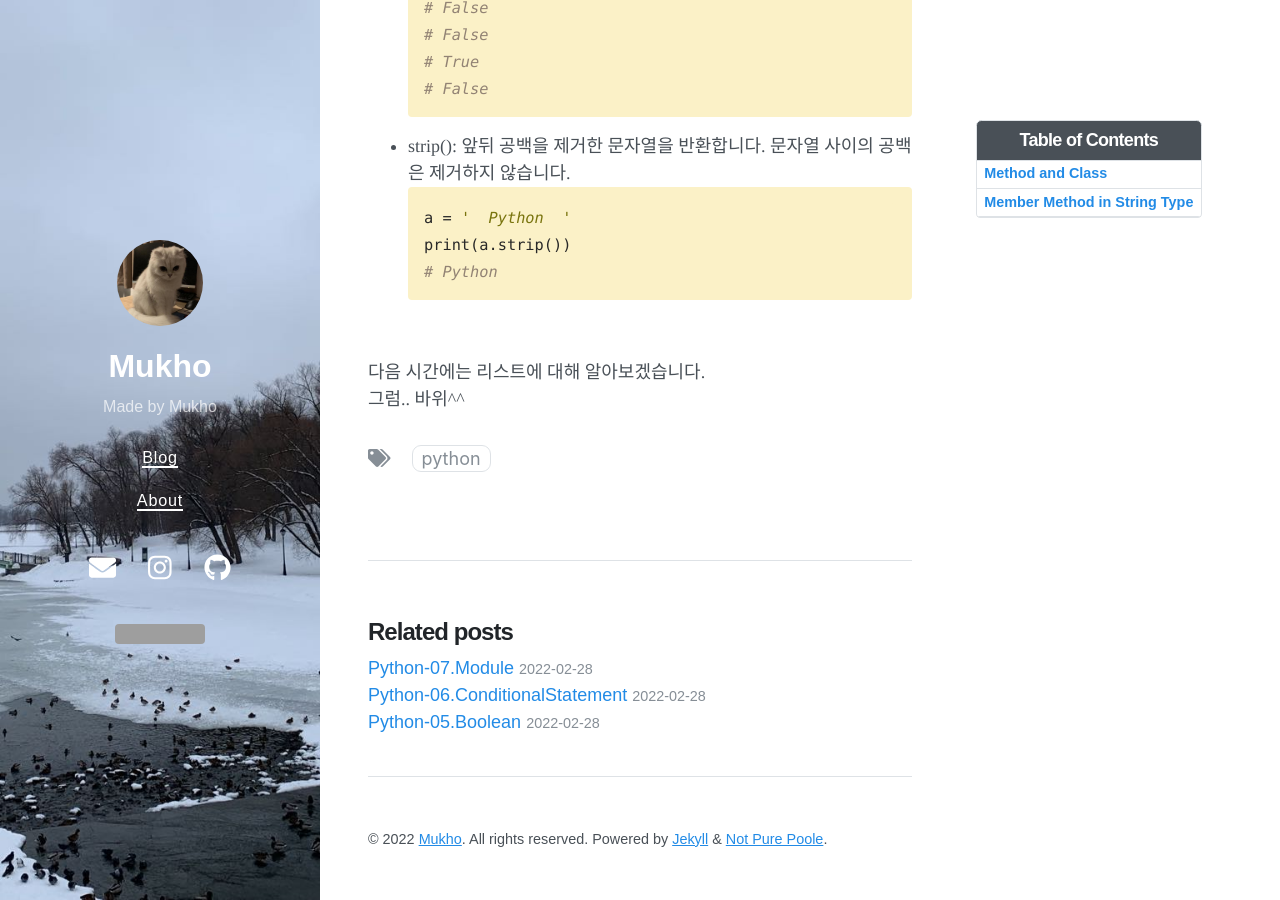
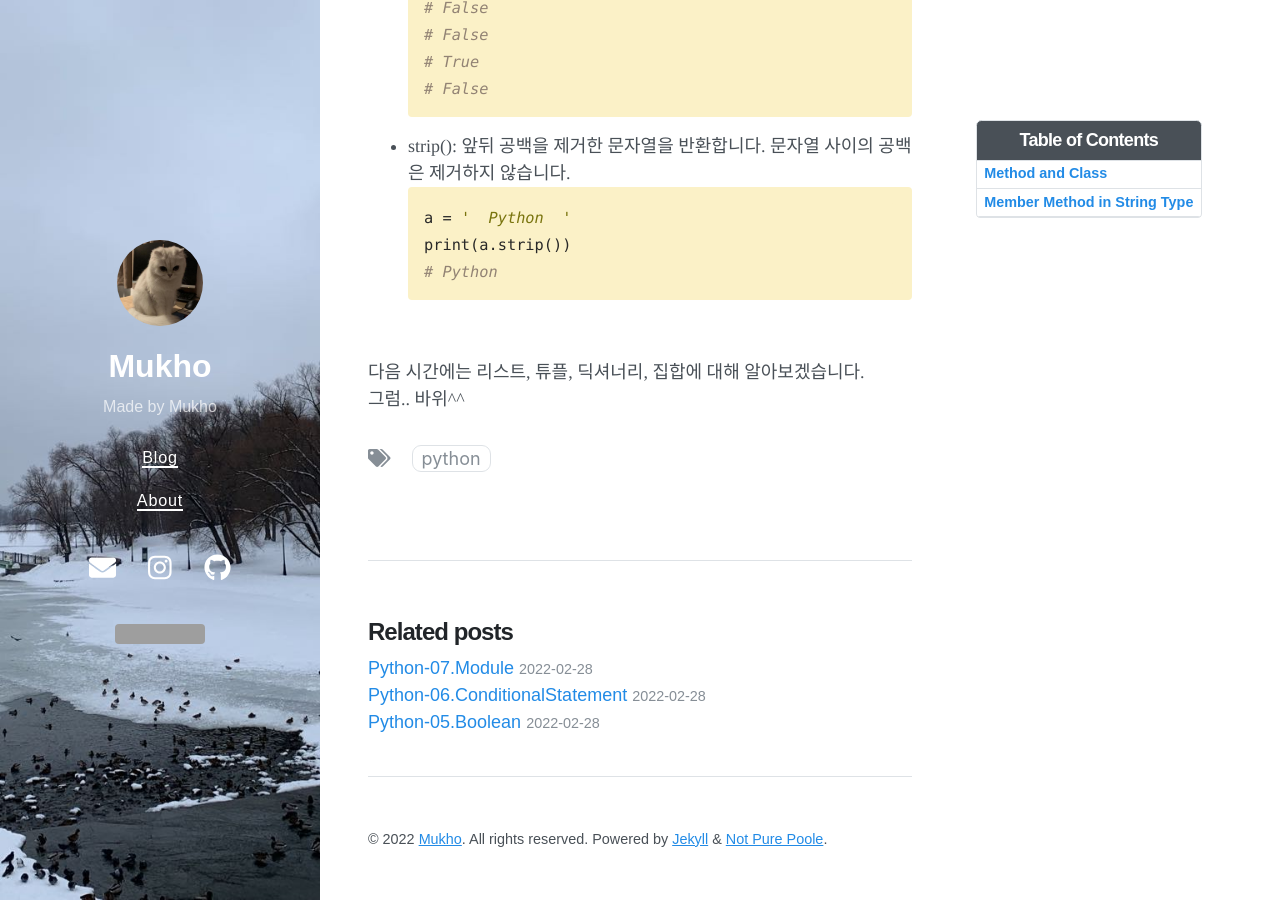
Before and after one commit to mukhoplus/mukhoplus.github.io, a Jekyll site: the page built from _posts/2022-03-01-Python_08.md, in a window 1280 px wide and 900 px high, scrolled down 4349 px. Built offline with Jekyll 4.4.1, drawn with Linux system fonts in a browser that asks for light colours; nearby versions of some CDN libraries; comment, search, counter and statistics services are not loaded; some of the changed text lies outside the part shown; grey boxes are pictures that could not be loaded.

Commit message:
Update Posting

```diff
--- a/_posts/2022-03-01-Python_08.md
+++ b/_posts/2022-03-01-Python_08.md
@@ -144,5 +144,5 @@ print(a.strip())
 <br>
 
 
-다음 시간에는 리스트에 대해 알아보겠습니다.<br>
+다음 시간에는 리스트, 튜플, 딕셔너리, 집합에 대해 알아보겠습니다.<br>
 그럼.. 바위^^<br>
```
Also changed, not shown: other parts of _posts/2022-03-01-Python_08.md (+1 -1 lines).
